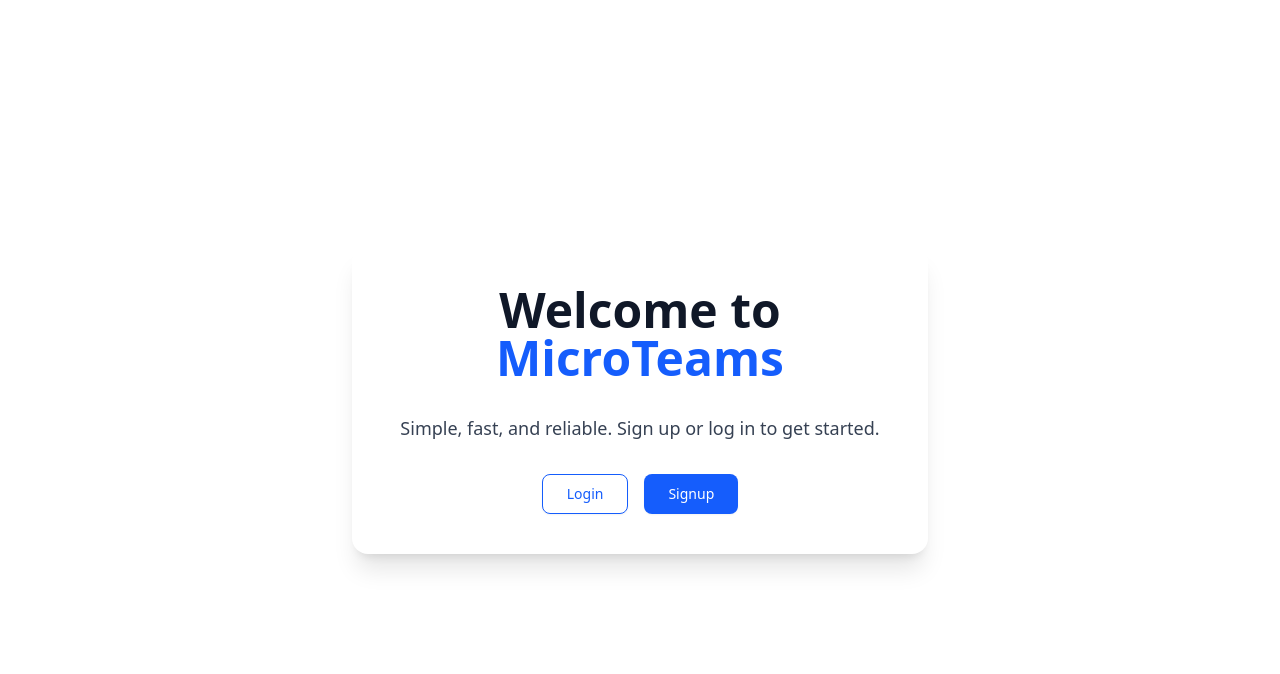
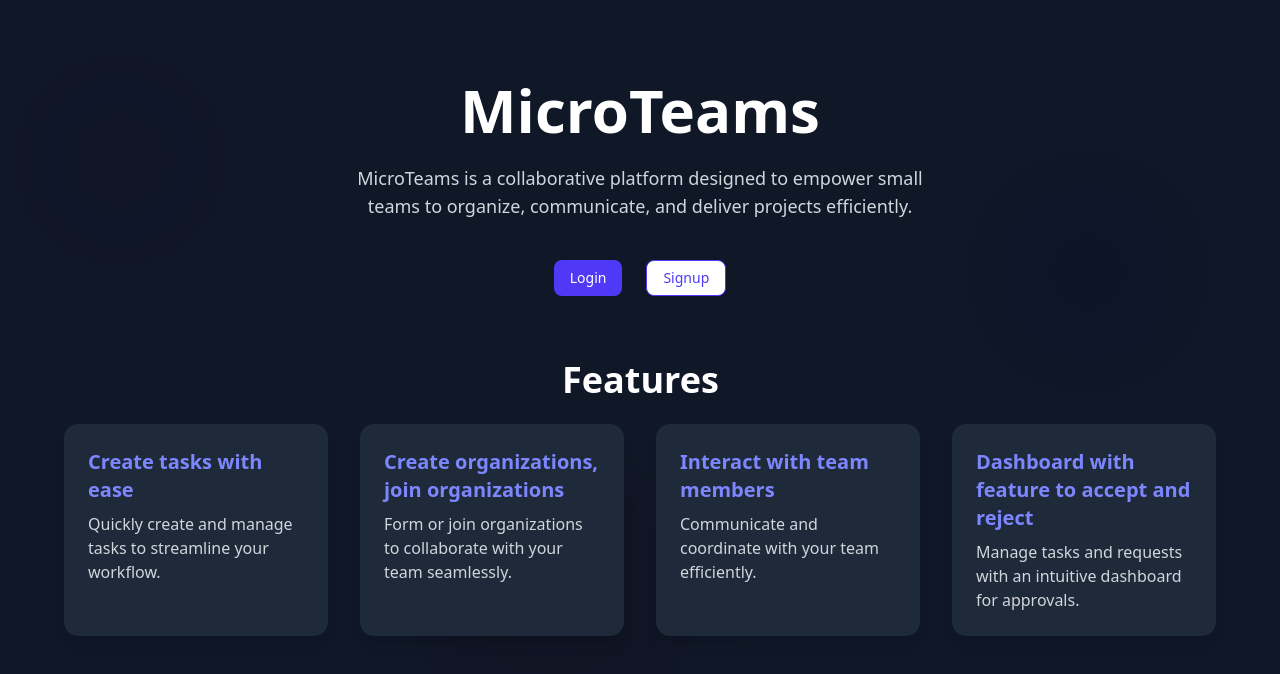
Before and after one commit to KaranNegi20Feb/SaaS-Tasker, a React (Vite) app in the folder frontend/tasker-saas-frontend/: page / in a window 1280 px wide. Shown: the top 674 px of the page. Built offline with nearby package versions, Linux system fonts and the light colour scheme; no server answers.

Commit message:
fixed most ux

```diff
--- a/frontend/tasker-saas-frontend/package.json
+++ b/frontend/tasker-saas-frontend/package.json
@@ -27,6 +27,7 @@
     "class-variance-authority": "^0.7.1",
     "clsx": "^2.1.1",
     "dotenv": "^16.5.0",
+    "framer-motion": "^12.11.3",
     "google-auth-library": "^9.15.1",
     "graphql": "^16.10.0",
     "jsonwebtoken": "^9.0.2",
@@ -38,6 +39,7 @@
     "react-github-calendar": "^4.5.7",
     "react-icons": "^5.5.0",
     "react-router-dom": "^7.5.3",
+    "sonner": "^2.0.3",
     "styled": "^1.0.0",
     "styled-components": "^6.1.18",
     "tailwind-merge": "^3.2.0",
--- /dev/null
+++ b/frontend/tasker-saas-frontend/src/components/ui/BlurText.tsx
@@ -0,0 +1,132 @@
+import { motion, Transition } from "framer-motion";
+import { useEffect, useRef, useState, useMemo } from "react";
+
+type BlurTextProps = {
+  text?: string;
+  delay?: number;
+  className?: string;
+  animateBy?: "words" | "letters";
+  direction?: "top" | "bottom";
+  threshold?: number;
+  rootMargin?: string;
+  animationFrom?: Record<string, string | number>;
+  animationTo?: Array<Record<string, string | number>>;
+  easing?: (t: number) => number;
+  onAnimationComplete?: () => void;
+  stepDuration?: number;
+};
+
+const buildKeyframes = (
+  from: Record<string, string | number>,
+  steps: Array<Record<string, string | number>>
+): Record<string, Array<string | number>> => {
+  const keys = new Set<string>([
+    ...Object.keys(from),
+    ...steps.flatMap((s) => Object.keys(s)),
+  ]);
+
+  const keyframes: Record<string, Array<string | number>> = {};
+  keys.forEach((k) => {
+    keyframes[k] = [from[k], ...steps.map((s) => s[k])];
+  });
+  return keyframes;
+};
+
+const BlurText: React.FC<BlurTextProps> = ({
+  text = "",
+  delay = 200,
+  className = "",
+  animateBy = "words",
+  direction = "top",
+  threshold = 0.1,
+  rootMargin = "0px",
+  animationFrom,
+  animationTo,
+  easing = (t) => t,
+  onAnimationComplete,
+  stepDuration = 0.35,
+}) => {
+  const elements = animateBy === "words" ? text.split(" ") : text.split("");
+  const [inView, setInView] = useState(false);
+  const ref = useRef<HTMLParagraphElement>(null);
+
+  useEffect(() => {
+    if (!ref.current) return;
+    const observer = new IntersectionObserver(
+      ([entry]) => {
+        if (entry.isIntersecting) {
+          setInView(true);
+          observer.unobserve(ref.current as Element);
+        }
+      },
+      { threshold, rootMargin }
+    );
+    observer.observe(ref.current);
+    return () => observer.disconnect();
+  }, [threshold, rootMargin]);
+
+  const defaultFrom = useMemo(
+    () =>
+      direction === "top"
+        ? { filter: "blur(10px)", opacity: 0, y: -50 }
+        : { filter: "blur(10px)", opacity: 0, y: 50 },
+    [direction]
+  );
+
+  const defaultTo = useMemo(
+    () => [
+      {
+        filter: "blur(5px)",
+        opacity: 0.5,
+        y: direction === "top" ? 5 : -5,
+      },
+      { filter: "blur(0px)", opacity: 1, y: 0 },
+    ],
+    [direction]
+  );
+
+  const fromSnapshot = animationFrom ?? defaultFrom;
+  const toSnapshots = animationTo ?? defaultTo;
+
+  const stepCount = toSnapshots.length + 1;
+  const totalDuration = stepDuration * (stepCount - 1);
+  const times = Array.from({ length: stepCount }, (_, i) =>
+    stepCount === 1 ? 0 : i / (stepCount - 1)
+  );
+
+  return (
+    <p ref={ref} className={`blur-text ${className} flex flex-wrap`}>
+      {elements.map((segment, index) => {
+        const animateKeyframes = buildKeyframes(fromSnapshot, toSnapshots);
+
+        const spanTransition: Transition = {
+          duration: totalDuration,
+          times,
+          delay: (index * delay) / 1000,
+        };
+        (spanTransition as any).ease = easing;
+
+        return (
+          <motion.span
+            key={index}
+            initial={fromSnapshot}
+            animate={inView ? animateKeyframes : fromSnapshot}
+            transition={spanTransition}
+            onAnimationComplete={
+              index === elements.length - 1 ? onAnimationComplete : undefined
+            }
+            style={{
+              display: "inline-block",
+              willChange: "transform, filter, opacity",
+            }}
+          >
+            {segment === " " ? "\u00A0" : segment}
+            {animateBy === "words" && index < elements.length - 1 && "\u00A0"}
+          </motion.span>
+        );
+      })}
+    </p>
+  );
+};
+
+export default BlurText;
--- a/frontend/tasker-saas-frontend/src/main.tsx
+++ b/frontend/tasker-saas-frontend/src/main.tsx
@@ -4,6 +4,8 @@
 import App from './App.tsx'
 import { ApolloClient, InMemoryCache, ApolloProvider } from '@apollo/client';
 import { GoogleOAuthProvider } from "@react-oauth/google";
+import { Toaster } from 'sonner';
+
 
 const client = new ApolloClient({
   uri: import.meta.env.VITE_API_URL || 'http://localhost:3000/graphql',
@@ -17,6 +19,7 @@
     <GoogleOAuthProvider clientId={clientId}>
       <ApolloProvider client={client}>
         <App />
+        <Toaster position="bottom-center" richColors />
       </ApolloProvider>
     </GoogleOAuthProvider>
   </StrictMode>,
--- a/frontend/tasker-saas-frontend/src/pages/HeroPage.tsx
+++ b/frontend/tasker-saas-frontend/src/pages/HeroPage.tsx
@@ -1,40 +1,100 @@
-"use client"
+import React from 'react';
+import { motion } from 'framer-motion';
+import BlurText from '../components/ui/BlurText';
+import { Button } from '../components/ui/button';
+import { useNavigate } from 'react-router-dom';
 
-import { Button } from "../components/ui/button"
-import { useNavigate } from "react-router-dom"
+interface Feature {
+  id: number;
+  title: string;
+  description: string;
+}
 
-export default function HeroPage() {
-  const router = useNavigate()
+const features: Feature[] = [
+  { id: 1, title: "Create tasks with ease", description: "Quickly create and manage tasks to streamline your workflow." },
+  { id: 2, title: "Create organizations, join organizations", description: "Form or join organizations to collaborate with your team seamlessly." },
+  { id: 3, title: "Interact with team members", description: "Communicate and coordinate with your team efficiently." },
+  { id: 4, title: "Dashboard with feature to accept and reject", description: "Manage tasks and requests with an intuitive dashboard for approvals." },
+];
+
+const cardVariants = {
+  hidden: { opacity: 0, scale: 0.8 },
+  visible: (i: number) => ({
+    opacity: 1,
+    scale: 1,
+    transition: { delay: i * 0.15, duration: 0.4 },
+  }),
+};
+
+const HeroPage: React.FC = () => {
+  const navigate = useNavigate();
 
   return (
-    <main className="flex min-h-screen flex-col items-center justify-center px-6 text-center">
-      <div className="max-w-xl space-y-8 bg-white rounded-2xl p-10 shadow-xl text-gray-900">
-        <h1 className="text-4xl font-extrabold sm:text-5xl">
-          Welcome to <span className="text-blue-600">MicroTeams</span>
-        </h1>
+    <div className="min-h-screen bg-gray-900 flex flex-col items-center py-20 px-6 relative overflow-hidden">
+      {/* Decorative Background Squares */}
+      <div className="absolute top-20 left-10 w-40 h-40 bg-purple-700 rounded-3xl opacity-30 blur-3xl animate-blob animation-delay-2000 mix-blend-multiply" />
+      <div className="absolute top-40 right-20 w-56 h-56 bg-indigo-600 rounded-3xl opacity-25 blur-3xl animate-blob animation-delay-4000 mix-blend-multiply" />
+      <div className="absolute bottom-20 left-1/3 w-64 h-64 bg-pink-700 rounded-3xl opacity-20 blur-3xl animate-blob animation-delay-6000 mix-blend-multiply" />
 
-        <p className="text-lg text-gray-700">
-          Simple, fast, and reliable. Sign up or log in to get started.
+      {/* Main Header */}
+      <BlurText
+        text="MicroTeams"
+        delay={250}
+        animateBy="words"
+        direction="bottom"
+        className="text-6xl font-extrabold text-white mb-6 select-none relative z-10"
+      />
+
+      {/* Short description */}
+      <p className="max-w-xl text-center text-gray-300 mb-10 text-lg relative z-10">
+        MicroTeams is a collaborative platform designed to empower small teams to organize, communicate, and deliver projects efficiently.
       </p>
 
-        <div className="flex flex-col gap-4 sm:flex-row sm:justify-center">
+      {/* Buttons */}
+      <div className="flex space-x-6 mb-16 relative z-10">
         <Button
-            variant="outline"
-            size="lg"
-            className="border-blue-600 text-blue-600 hover:bg-blue-100 hover:border-blue-700"
-            onClick={() => router("/login")}
+          variant="default"
+          onClick={() => navigate('/login')}
+          className="bg-indigo-600 hover:bg-indigo-700 text-white"
         >
           Login
         </Button>
+
         <Button
-            size="lg"
-            className="bg-blue-600 text-white hover:bg-blue-700"
-            onClick={() => router("/signup")}
+          variant="outline"
+          onClick={() => navigate('/signup')}
+          className="border-indigo-600 text-indigo-600 hover:bg-indigo-600 hover:text-white"
         >
           Signup
         </Button>
       </div>
+
+      {/* Features Heading */}
+<BlurText
+        text="Features"
+        delay={250}
+        animateBy="words"
+        direction="bottom"
+        className="text-4xl font-extrabold text-white mb-6 select-none relative z-10"
+      />
+      {/* Features Grid */}
+      <div className="grid grid-cols-1 sm:grid-cols-2 lg:grid-cols-4 gap-8 max-w-6xl w-full relative z-10">
+        {features.map((feature, i) => (
+          <motion.div
+            key={feature.id}
+            custom={i}
+            initial="hidden"
+            animate="visible"
+            variants={cardVariants}
+            className="bg-gray-800 rounded-xl shadow-lg p-6 cursor-default hover:shadow-indigo-500/50 transition-shadow duration-300"
+          >
+            <h3 className="text-xl font-semibold text-indigo-400 mb-2">{feature.title}</h3>
+            <p className="text-gray-300">{feature.description}</p>
+          </motion.div>
+        ))}
       </div>
-    </main>
-  )
-}
+    </div>
+  );
+};
+
+export default HeroPage;
--- a/frontend/tasker-saas-frontend/src/pages/Profile.tsx
+++ b/frontend/tasker-saas-frontend/src/pages/Profile.tsx
@@ -1,11 +1,10 @@
 import { useEffect, useState } from "react";
 import { useNavigate } from "react-router-dom";
 import { useApolloClient } from "@apollo/client";
-
 import { Card, CardContent, CardHeader, CardTitle } from "../components/ui/card";
 import { Avatar, AvatarFallback, AvatarImage } from "../components/ui/avatar";
 import { Badge } from "../components/ui/badge";
-import { Mail, ArrowLeft } from "lucide-react";
+import { Mail, ArrowLeft ,Loader2} from "lucide-react";
 import GitHubCalendarSection from "../components/Github/GitHubCalendarSection";
 import bannerImg from "@/assets/banner.jpg";
 import SocialLinks from "../components/Social-Links/SocialLinks";
@@ -51,9 +50,10 @@
 
   if (loading || !user) {
     return (
-      <div className="min-h-screen flex justify-center items-center">
-        <p className="text-xl font-semibold">Loading user profile...</p>
-      </div>
+      <div className="min-h-screen flex flex-col justify-center items-center gap-4">
+      <Loader2 className="w-12 h-12 text-gray-500 animate-spin" />
+      <p className="text-xl font-semibold text-gray-700">Loading user profile...</p>
+    </div>
     );
   }
 
```
Also changed, not shown: frontend/tasker-saas-frontend/src/components/team-switcher.tsx (+62 -31 lines), frontend/tasker-saas-frontend/src/pages/EditProfilePage.tsx (+29 -21 lines), frontend/tasker-saas-frontend/src/pages/Login.tsx (+21 -2 lines), frontend/tasker-saas-frontend/src/pages/dashboard-section/DashboardHome.tsx (+25 -16 lines), 1 other file (tests, documents, lock files or other folders). Lines whose indentation alone changed are shown as unchanged.
